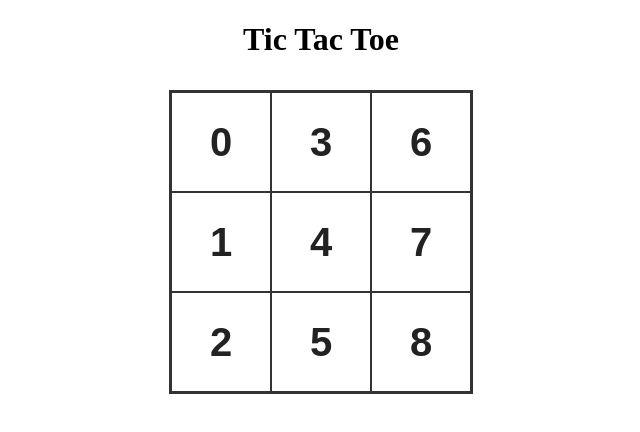
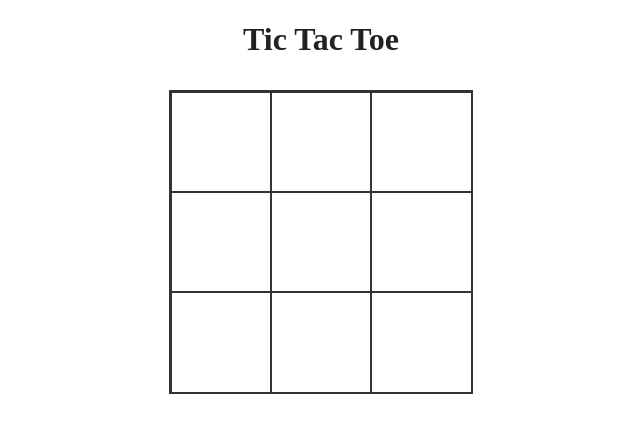
Before and after one commit to hemanth299/tictactoe_game, a React (Vite) app: page / in a window 1280 px wide. Shown: the top 432 px of the page, without its empty margins (319-959 px from the left). Built offline with nearby package versions, Linux system fonts and the light colour scheme.

Commit message:
made board interactive to mark our attempt(currently only taking X will also include the O)

```diff
--- a/src/App.jsx
+++ b/src/App.jsx
@@ -6,7 +6,7 @@ function App() {
   return (
     <>
       <div>
-        <h1>Tic Tac Toe</h1>
+        <h1 className='title'>Tic Tac Toe</h1>
         <Board />
       </div>
     </>
--- a/src/components/Board.jsx
+++ b/src/components/Board.jsx
@@ -1,22 +1,42 @@
+import React, { useState } from 'react';
 import Square from './Square';
+import './styles.scss';
 
 const Board = ()=>{
+  const [squares, setSquares] = useState(Array(9).fill(null));
+  const handleClick = (position) => {
+    setSquares((current)=>{
+      return current.map((squareValue, pos)=>{
+        if(pos===position){
+          return 'X';
+        }
+        else{
+          return squareValue;
+        }
+      })
+    })
+  }
+  const renderSquare = (index) => {
+    return (
+      <Square value={squares[index]} onClick={()=>{handleClick(index)}}/>
+    )
+  }
   return (
     <div className='board'>
       <div className='board-row'>
-        <Square value={0}/>
-        <Square value={1}/>
-        <Square value={2}/>
+        {renderSquare(0)}
+        {renderSquare(1)}
+        {renderSquare(2)}
       </div>
       <div className='board-row'>
-        <Square value={3}/>
-        <Square value={4}/>
-        <Square value={5}/>
+        {renderSquare(3)}
+        {renderSquare(4)}
+        {renderSquare(5)}
       </div>
       <div className='board-row'>
-        <Square value={6}/>
-        <Square value={7}/>
-        <Square value={8}/>
+        {renderSquare(6)}
+        {renderSquare(7)}
+        {renderSquare(8)}
       </div>
     </div>
   )
--- a/src/components/Square.jsx
+++ b/src/components/Square.jsx
@@ -1,7 +1,7 @@
-
-function Square({value}) {
+import './styles.scss';
+function Square({value, onClick}) {
   return (
-    <button type='button' className='square'>{value}</button>
+    <button type='button' className='square'onClick={onClick}>{value}</button>
   )
 }
 export default Square;
--- a/src/components/styles.scss
+++ b/src/components/styles.scss
@@ -8,21 +8,24 @@ $active-text: #fff;
 
 // ===== Board Layout =====
 .board {
-  display: grid;
-  grid-template-columns: repeat(3, $cell-size);
-  grid-template-rows: repeat(3, $cell-size);
-  gap: 0;
-  border: 2px solid $border-color;
+  display: flex;
+  flex-direction: column; // Stack rows vertically
+  gap: 0; // No gap between rows
+  width: max-content; // Ensure the board fits its content
+  margin: 2rem auto; // Center the board horizontally
+  border: 2px solid $border-color; // Outer border for the board
   background-color: white;
-  width: max-content;
-  margin: 2rem auto;
 }
-h1 {
+.title{
   text-align: center;
-  margin-bottom: 20px; // Optional spacing below the heading
+  font-size: 2rem;
+  color: $text-color;
+  margin-bottom: 1rem;
+}
+.board-row {
+  display: flex; // Align squares horizontally in each row
 }
 
-// ===== Square Cells =====
 .square {
   display: flex;
   align-items: center;
@@ -33,13 +36,13 @@ h1 {
   width: $cell-size;
   height: $cell-size;
   background-color: white;
-  border: 1px solid $border-color;
+  border: 1px solid $border-color; // Add borders to create the grid effect
   cursor: pointer;
   transition: background-color 0.3s ease, transform 0.2s ease;
 
   &:hover {
     background-color: $hover-color;
-    transform: scale(1.05);
+    transform: scale(1.05); // Slight zoom effect on hover
   }
 
   &.active {
@@ -47,27 +50,14 @@ h1 {
     color: $active-text;
     cursor: not-allowed;
   }
+
+  // Remove the right border for the last square in each row
+  &:last-child {
+    border-right: none;
+  }
 }
 
-// ===== Optional Responsive Handling =====
-@media (max-width: 400px) {
-  $cell-size: 70px;
-
-  .board {
-    display: flex;
-    flex-direction: column;
-    gap: 0;
-    grid-template-columns: repeat(3, $cell-size);
-    grid-template-rows: repeat(3, $cell-size);
-  }
-  .board-row {
-    display: flex;
-  }
-
-
-  .square {
-    width: $cell-size;
-    height: $cell-size;
-    font-size: 2rem;
-  }
+// Remove the bottom border for the last row
+.board-row:last-child .square {
+  border-bottom: none;
 }
```
